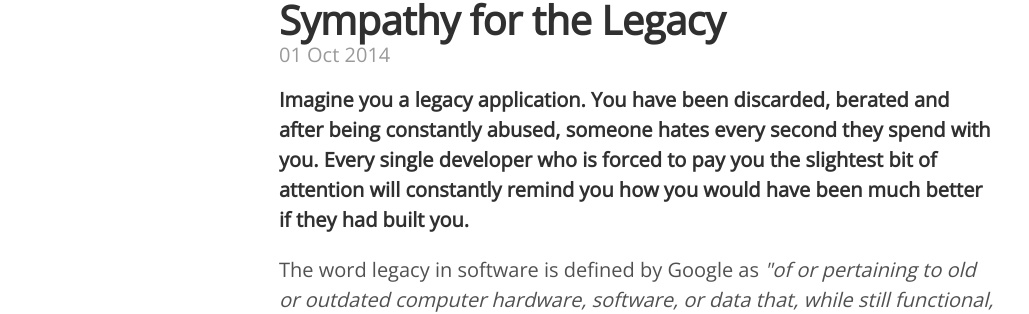
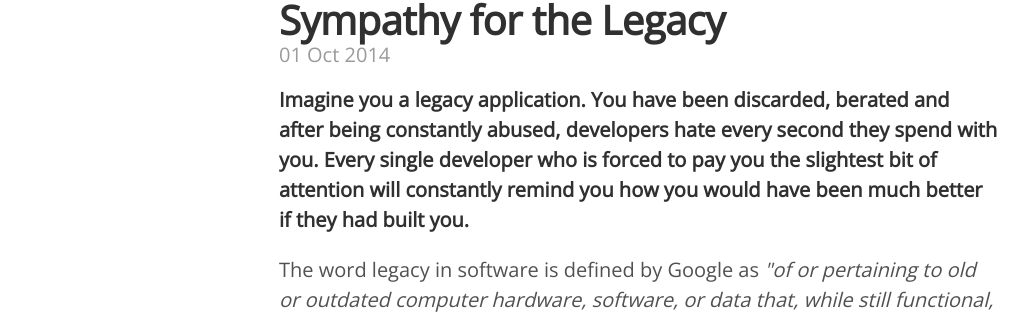
Before and after one commit to innesm4/innesm4.github.com, a Jekyll site: the page built from _posts/2014-10-01-sympathy-for-legacy.md, in a window 1280 px wide. Shown: the part 137-451 px from the top of the page, without its empty margins (1-1030 px from the left). Built offline with Jekyll 4.4.1, drawn with Linux system fonts in a browser that asks for light colours; nearby versions of some CDN libraries; Markdown is read by kramdown in place of the engine named in the settings; comment, search, counter and statistics services are not loaded.

Commit message:
finshed legacy

```diff
--- a/_posts/2014-10-01-sympathy-for-legacy.md
+++ b/_posts/2014-10-01-sympathy-for-legacy.md
@@ -4,7 +4,7 @@ title: Sympathy for the Legacy
 comments: true
 ---
 <p><strong>
-	Imagine you a legacy application. You have been discarded, berated and after being constantly abused, someone hates every second they spend with you. Every single developer who is forced to pay you the slightest bit of attention will constantly remind you how you would have been much better if they had built you.
+	Imagine you a legacy application. You have been discarded, berated and after being constantly abused, developers hate every second they spend with you. Every single developer who is forced to pay you the slightest bit of attention will constantly remind you how you would have been much better if they had built you.
 </strong>
 </p>
 <p>
```
